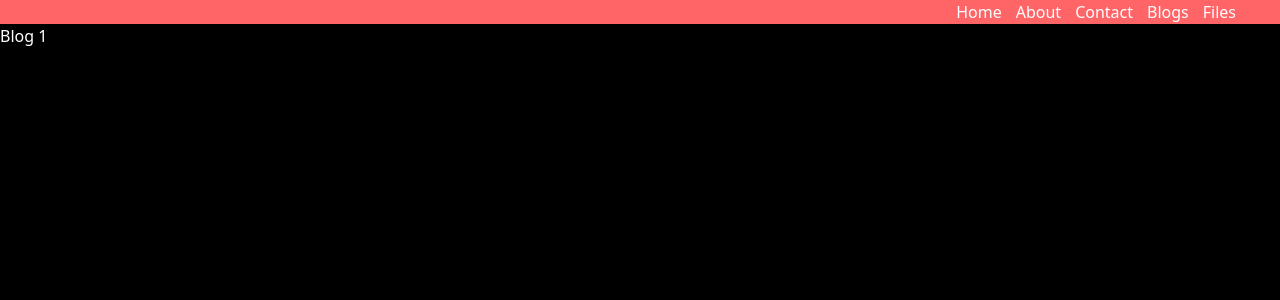
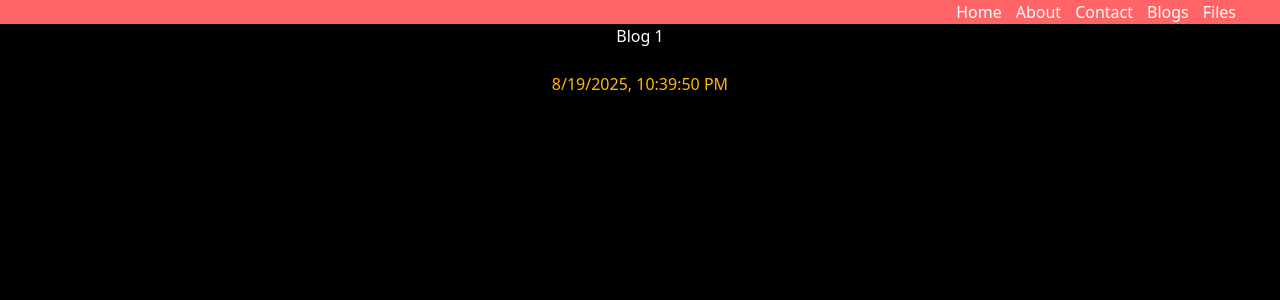
Before and after one commit to NaveedLatiff/NextJs, a Next.js app: page /blogs/1 in a window 1280 px wide. Shown: the top 300 px of the page. Built offline with nearby package versions, Linux system fonts and the light colour scheme.

Commit message:
Learn Incremental Static generation

```diff
--- a/src/app/blogs/[blog]/page.jsx
+++ b/src/app/blogs/[blog]/page.jsx
@@ -16,7 +16,7 @@ import React from 'react'
 //    - Build time par HTML generate hoti hai
 //    - Har request par wahi pre-built HTML milti hai
 
-// 4. ISR / DSG (Incremental Static Regeneration / Dynamic SSG)
+// 4. ISR (Incremental Static Regeneration )
 //    - Pehle static (SSG) jaisa serve hota hai
 //    - Lekin background me page re-generate bhi hota hai
 
@@ -37,6 +37,10 @@ export  function generateStaticParams(){
        {blog:'3'}
     ]
 }
+
+// This is Incremental Static Regeneration
+//statically rendered  page har 5 second baad regenerate hoga
+export const revalidate = 5
 
 
 
@@ -65,10 +69,12 @@ const page = async ({ params }) => {
   if (blogId > 5) {
     notFound();
   }
+
     return (
-        <div className='min-h-screen bg-black text-white '>
+        <div className='min-h-screen bg-black text-white  text-center'>
             <Navbar/>
         <h1 className='pt-6'>Blog {blogId}</h1>
+        <p className='pt-6 text-amber-400'>{new Date().toLocaleString()}</p>
         </div>
     )
 }
```
